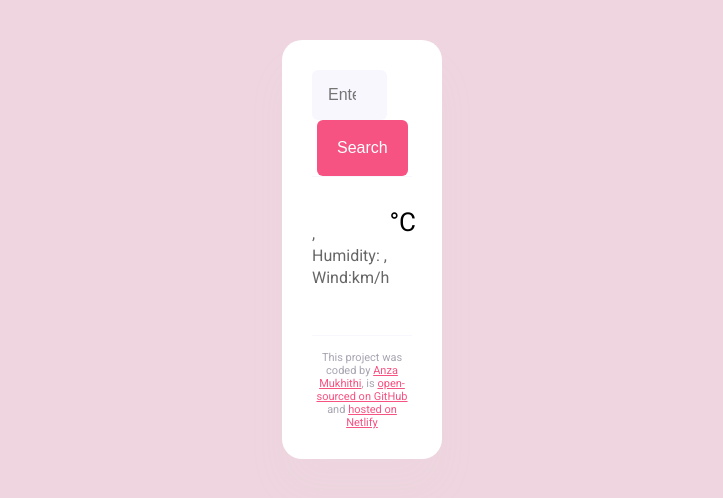
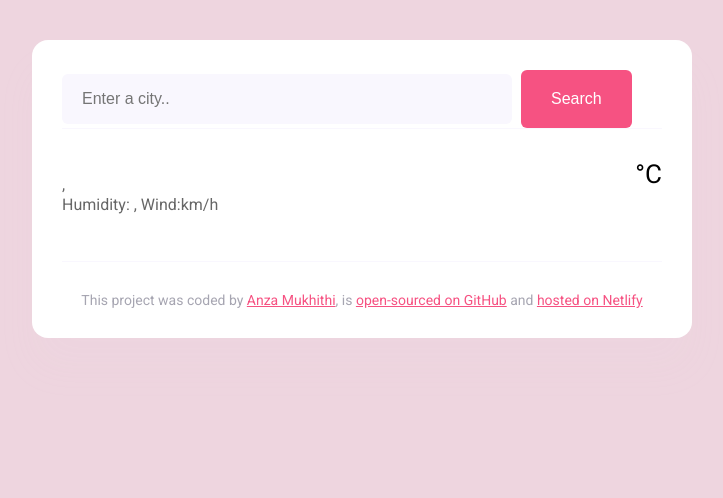
Before and after one commit to Anza15/Weather-Channel, a website built with Parcel: page index.html in a window 1280 px wide. Shown: the whole page, without its empty margins (278-1001 px from the left). Built offline with nearby package versions, Linux system fonts and the light colour scheme; no server answers.

Commit message:
updated my css

```diff
--- a/src/style.css
+++ b/src/style.css
@@ -4,11 +4,11 @@ body {
   }
   .weather {
     background: white;
-    max-width: 100px;
+    max-width: 600px;
     margin: 40px auto;
     padding: 30px;
     box-shadow: 0 30px 40px rgba(231, 209, 227, 0.05);
-    border-radius: 20px;
+    border-radius: 16px;
   }
   header {
     border-bottom: 1px solid #f9f7fe;
@@ -17,7 +17,7 @@ body {
   .search-input {
     background-color: #f9f7fe;
     border: none;
-    padding: 16px;
+    padding: 16px 20px;
     border-radius: 6px;
     width: 75%;
     font-size: 16px;
@@ -25,12 +25,12 @@ body {
   .search-submit {
     background-color: #f65282;
     border: none;
-    padding: 20px;
+    padding: 20px 30px;
     border-radius: 6px;
     font-size: 16px;
     color: white;
     margin-left: 5px;
-    line-height: 1;
+
   }
   main {
     padding: 30px 0;
@@ -50,6 +50,7 @@ body {
     line-height: 22px;
     color: rgba(0, 0, 0, 0.6);
     font-weight: 250px;
+    line-height: 20px;
   }
   .details strong {
     color: #246ce8;
@@ -59,14 +60,16 @@ body {
     justify-content: space-between;
   }
   .value {
+    line-height: 40px;
     font-size: 40px;
     font-weight: bold;
   }
   .icon {
     position: relative;
+    width:66px;
+    height:66px;
 
-    font-size: 30px;
-    margin-right: 8px;
+
   }
 
   .unit {
@@ -75,8 +78,8 @@ body {
   }
   footer {
     border-top: 1px solid #f9f7fe;
-    padding-top: 15px;
-    font-size: 11px;
+    padding: 30px 0 0 0;
+    font-size: 14px;
     text-align: center;
     color: rgba(33, 30, 60, 0.4);
   }
```
